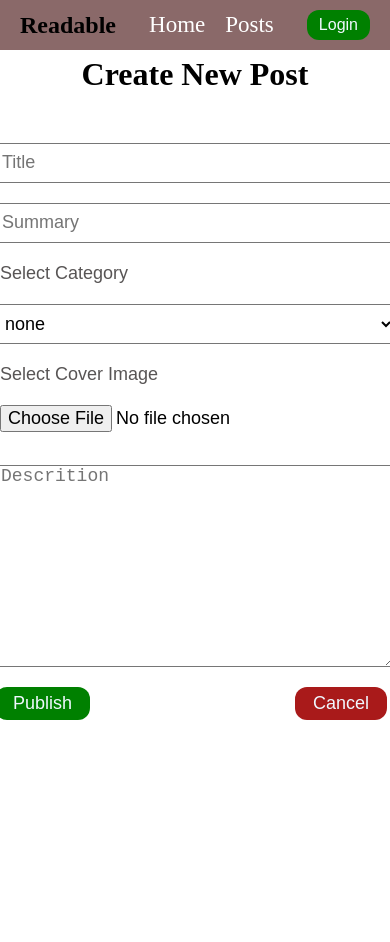
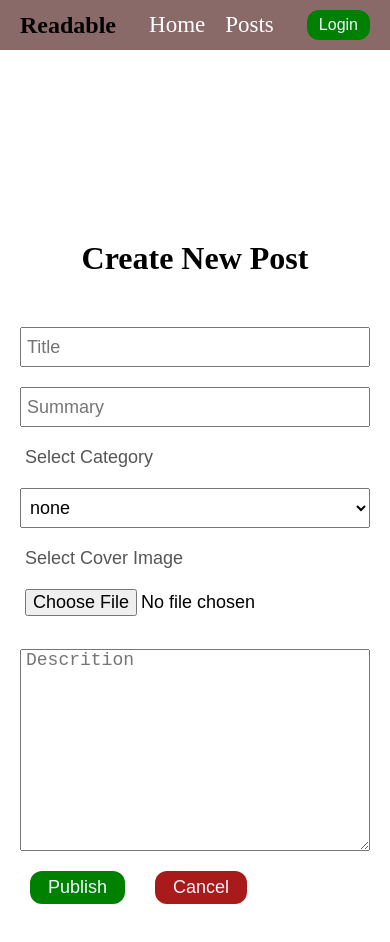
Before and after one commit to sanjibdera/Blog-App, a React (Vite) app in the folder frontend/: page /create in a window 390 px wide. Both pictures are taken after a click on the button "Create New Post". Shown: the top 942 px of the page. Before the commit the page ends 844 px from the top, so only its background shows below. Built offline with nearby package versions, Linux system fonts and the light colour scheme.

Commit message:
new commit

```diff
--- a/frontend/src/components/createpost/CreatePost.css
+++ b/frontend/src/components/createpost/CreatePost.css
@@ -1,6 +1,7 @@
 .create-post{
-  height: 80vh;
+  height: 100vh;
   width: 100vw;
+  margin-block: 100px;
   display: flex;
   flex-direction: column;
   gap: 50px;
@@ -53,3 +54,27 @@
   background-color: rgb(169, 26, 26);
   margin-left: 205px;
 }
+
+@media (max-width: 550px) {
+  .create-post form{
+    width: 350px;
+  }
+  .create-btn .cancel{
+    margin-left: 30px;
+  }
+  .create-btn button{
+    margin-left: 10px;
+  }
+}
+
+@media (max-width: 360px) {
+  .create-post form{
+    width: 300px;
+  }
+  .create-btn .cancel{
+    margin-left: 30px;
+  }
+  .create-btn button{
+    margin-left: 10px;
+  }
+}
```
